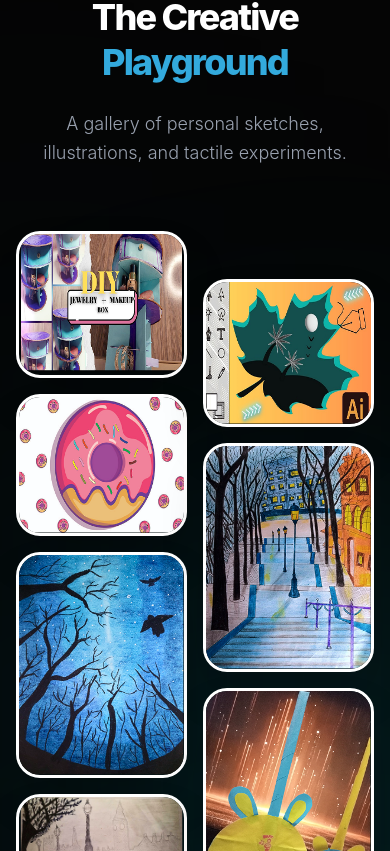
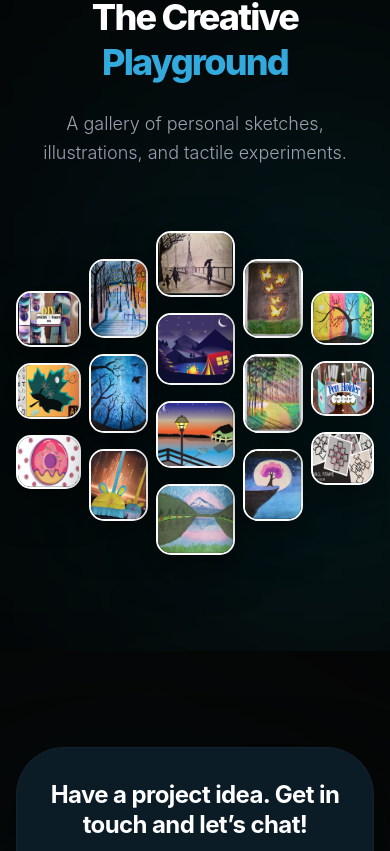
Before and after one commit to hussain-labs/Sidra-Sharif, a React (Vite) app: page / in a window 390 px wide. Shown: the part 9519-10370 px from the top of the page. Built offline with nearby package versions, Linux system fonts and the light colour scheme.

Commit message:
testing gallery

```diff
--- a/src/components/Home/CreativePlayground.jsx
+++ b/src/components/Home/CreativePlayground.jsx
@@ -51,7 +51,7 @@ const CreativePlayground = () => {
   ];
 
   return (
-    <section className="bg-void-black py-24 px-4 overflow-hidden relative min-h-[1200px]">
+    <section className="bg-void-black py-24 px-4 overflow-hidden relative">
       {/* Professional Background Glows matching the reference */}
       <div className="absolute inset-0 pointer-events-none">
         <div className="absolute top-[20%] left-[-10%] w-[40%] h-[40%] bg-sky-blue/10 blur-[180px] rounded-full"></div>
@@ -71,12 +71,12 @@ const CreativePlayground = () => {
         </div>
 
         {/* Desktop: 5-column Flex Cluster (No overlaps) */}
-        <div className="hidden md:flex justify-center items-start gap-4">
+        <div className="flex justify-center items-start lg:gap-4 gap-2">
           {columns.map((col, colIndex) => {
             // Apply vertical offsets to create the "cloud" cluster shape
             let mtClass = "";
-            if (colIndex === 0 || colIndex === 4) mtClass = "mt-[160px]";
-            else if (colIndex === 1 || colIndex === 3) mtClass = "mt-[80px]";
+            if (colIndex === 0 || colIndex === 4) mtClass = "lg:mt-[160px] mt-[60px]";
+            else if (colIndex === 1 || colIndex === 3) mtClass = "lg:mt-[80px] mt-7";
 
             return (
               <div key={colIndex} className={`flex flex-col gap-4 ${mtClass}`}>
@@ -98,7 +98,7 @@ const CreativePlayground = () => {
         </div>
 
         {/* Mobile: 2-column Staggered Grid */}
-        <div className="md:hidden grid grid-cols-2 gap-4">
+        {/* <div className="md:hidden grid grid-cols-2 gap-4">
           <div className="flex flex-col gap-4">
             {columns.flatMap(c => c).filter((_, i) => i % 2 === 0).map((item) => (
               <div key={item.id} className="w-full rounded-[24px] border-[3px] border-white overflow-hidden shadow-2xl">
@@ -113,7 +113,7 @@ const CreativePlayground = () => {
               </div>
             ))}
           </div>
-        </div>
+        </div> */}
       </div>
     </section>
   );
```
